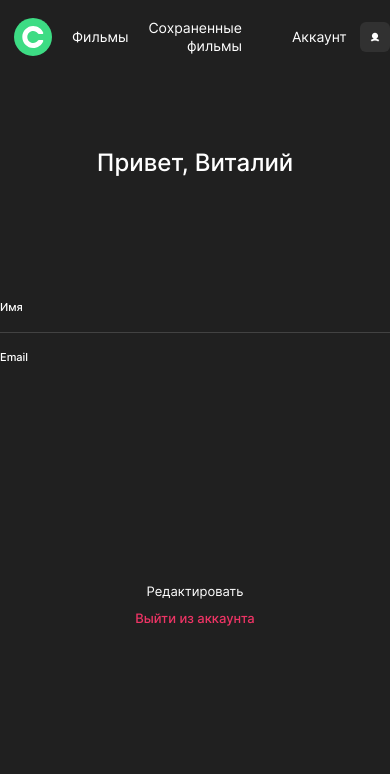
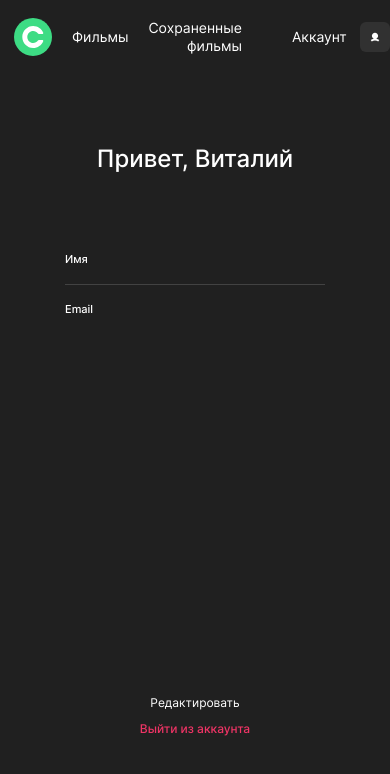
Before and after one commit to Oksana-Bykova/movies-explorer-frontend, a React (Create React App) app: page /profile in a window 390 px wide. Shown: the top 774 px of the page. Built offline with nearby package versions, Linux system fonts and the light colour scheme.

Commit message:
закончить верстку

```diff
--- a/src/components/Form/Form.js
+++ b/src/components/Form/Form.js
@@ -9,13 +9,13 @@ function Form(props) {
         <h1 className="form__title">{props.title}</h1>
         <form className="form__form" onSubmit={props.handleSubmit}>
 
-        <label className={props.label}>
+        <label className={props.label} htmlFor="name">
             Имя
             <input
               type="text"
               className="form__input"
-              name="email"
-              id="email"
+              name="name"
+              id="name"
               minLength={2}
               maxLength={30}
               required=""
@@ -24,7 +24,7 @@ function Form(props) {
             />
           </label>
 
-          <label className="form__label">
+          <label className="form__label" htmlFor="email">
             Email
             <input
               type="text"
@@ -39,7 +39,7 @@ function Form(props) {
             />
           </label>
 
-          <label className="form__label">
+          <label className="form__label" htmlFor="password">
           Пароль
             <input
               type="text"
--- a/src/components/Movies/FilterCheckbox/FilterCheckbox.js
+++ b/src/components/Movies/FilterCheckbox/FilterCheckbox.js
@@ -3,7 +3,7 @@ import React from "react";
 function FilterCheckbox() {
     return(
         <form className="filter-checkbox">
-            <label for="button" className="filter-checkbox__label">
+            <label htmlFor="button" className="filter-checkbox__label">
                 <input type="checkbox" className="filter-checkbox__input" id="button" ></input>
                 <span className="filter-checkbox__visible-checkbox"></span>
                 <span className="filter-checkbox__text">Короткометражки</span>
--- a/src/components/Profile/Profile.css
+++ b/src/components/Profile/Profile.css
@@ -3,6 +3,19 @@
   display: flex;
   flex-direction: column;
   max-width: 410px;
+}
+
+@media screen and (max-width: 769px) {
+  .profile__container {
+    margin: 235px auto 0;
+  }
+}
+
+@media screen and (max-width: 420px) {
+  .profile__container {
+    margin: 70px auto 0;
+    max-width: 260px;
+  }
 }
 
 .profile__title {
@@ -14,11 +27,24 @@
   margin-bottom: 123px;
 }
 
+@media screen and (max-width: 769px) {
+  .profile__title {
+    margin-bottom: 96px;
+  }
+}
+
+@media screen and (max-width: 420px) {
+  .profile__title {
+    margin-bottom: 79px;
+  }
+}
 .profile__form {
   display: flex;
   flex-direction: column;
   justify-content: center;
 }
+
+
 
 .profile__label {
   font-size: 11px;
@@ -50,6 +76,13 @@
   margin-bottom: 17px;
 }
 
+@media screen and (max-width: 420px) {
+  .profile__form-container {
+    max-width: 260px;
+  }
+}
+
+
 .profile__form-container:last-of-type {
   border-bottom: 0px;
 }
@@ -65,6 +98,19 @@
   border: 0;
 }
 
+@media screen and (max-width: 769px) {
+  .profile__button {
+    margin-top:174px;
+  }
+}
+
+@media screen and (max-width: 420px) {
+  .profile__button {
+    margin-top: 343px;
+    font-size: 12px;
+  }
+}
+
 .profile__link {
   color: #ee3465;
   text-align: center;
@@ -74,3 +120,9 @@
   margin-top: 10px;
   text-decoration: none;
 }
+
+@media screen and (max-width: 420px) {
+  .profile__link {
+    font-size: 12px;
+  }
+}
```
